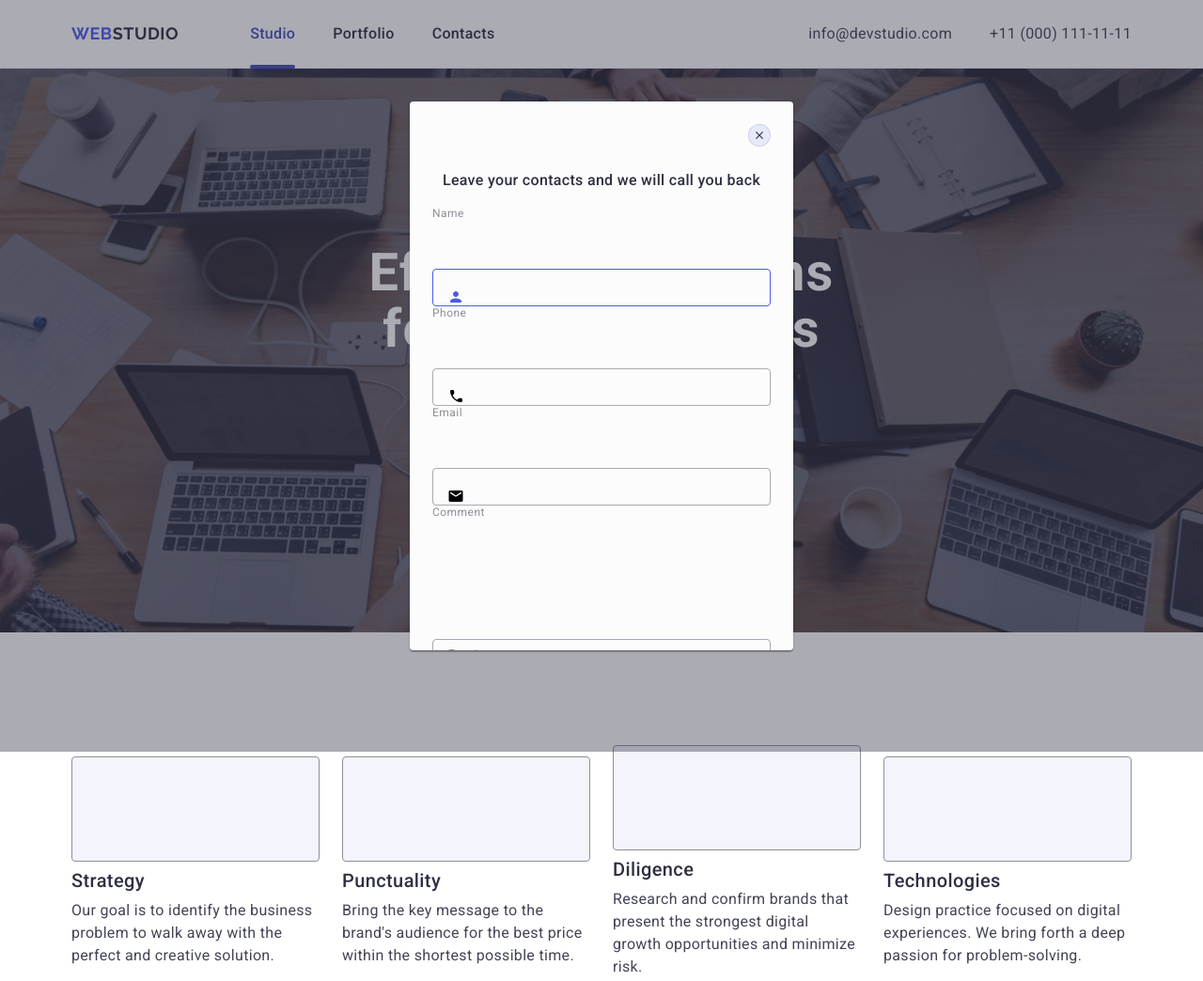
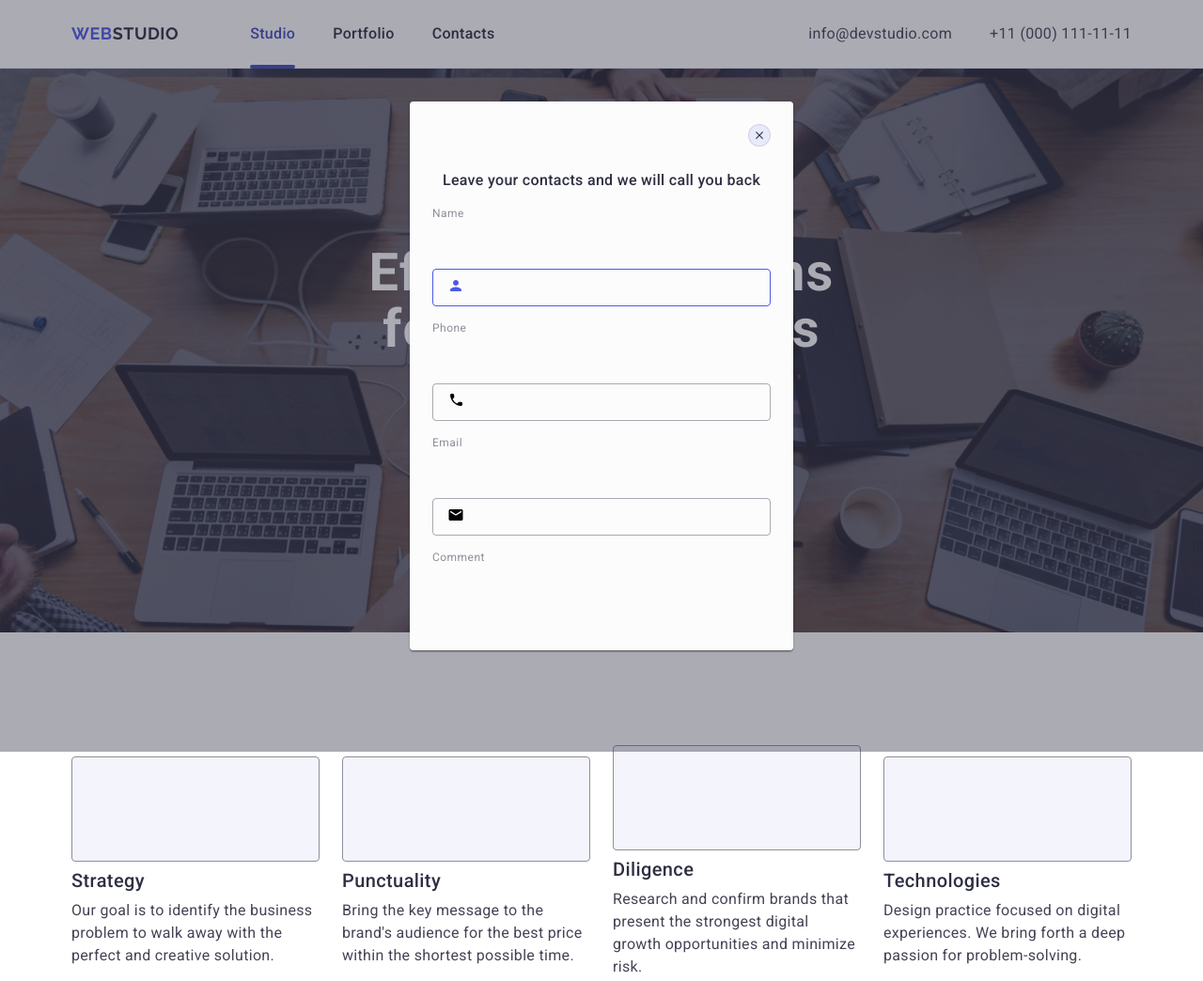
Before and after one commit to KarinaShcherbakova/goit-markup-hw-05, a plain HTML site: page index.html in a window 1280 px wide. Shown: the top 1044 px of the page at 94% size. Drawn offline with nearby package versions, Linux system fonts and the light colour scheme; files whose address does not match are found by name.

Commit message:
modification modal

```diff
--- a/css/styles.css
+++ b/css/styles.css
@@ -98,8 +98,7 @@ button {
     border-radius: 50%;
     stroke-width: 1px;
     border: 1px solid rgba(0, 0, 0, 0.1);
-    transition: background-color 250ms cubic-bezier(0.4, 0, 0.2, 1);
-    transition: border 250ms cubic-bezier(0.4, 0, 0.2, 1);
+    transition: background-color 250ms cubic-bezier(0.4, 0, 0.2, 1), border 250ms cubic-bezier(0.4, 0, 0.2, 1);
     cursor: pointer;
 }
 .modal-button:hover {
@@ -140,7 +139,6 @@ button {
     height: 336px;
 }
 .modal-form-container {
-    position: relative;
     margin-bottom: 8px;
 }
 .modal-form-label {
@@ -179,7 +177,7 @@ button {
     position: absolute;
     top: 50%;
     left: 16px;
-    transform: translateY(-50);
+    transform: translateY(-50%);
     transition: fill 250ms cubic-bezier(0.4, 0, 0.2, 1);
 }
 .modal-textarea-container {
@@ -222,8 +220,6 @@ button {
 }
 
 .modal-privacy-container {
-    display: flex;
-    align-items: center;
     margin-bottom: 24px;
 }
 .modal-privacy-input {
--- a/index.html
+++ b/index.html
@@ -607,6 +607,8 @@
                 <use href="./images/new-icons/icons.svg#icon-name" />
               </svg>
             </div>
+          </div>
+          <div class="modal-form-container">
             <label for="icon-phone" class="modal-form-label">Phone</label>
             <div class="modal-input-container">
               <input
@@ -619,6 +621,8 @@
                 <use href="./images/new-icons/icons.svg#icon-phone" />
               </svg>
             </div>
+          </div>
+          <div class="modal-form-container">
             <label for="icon-email" class="modal-form-label">Email</label>
             <div class="modal-input-container">
               <input
@@ -631,6 +635,7 @@
                 <use href="./images/new-icons/icons.svg#icon-email" />
               </svg>
             </div>
+          </div>
             <div class="modal-textarea-container">
               <label for="user-comment" class="modal-label-textarea">
                 Comment</label
```
